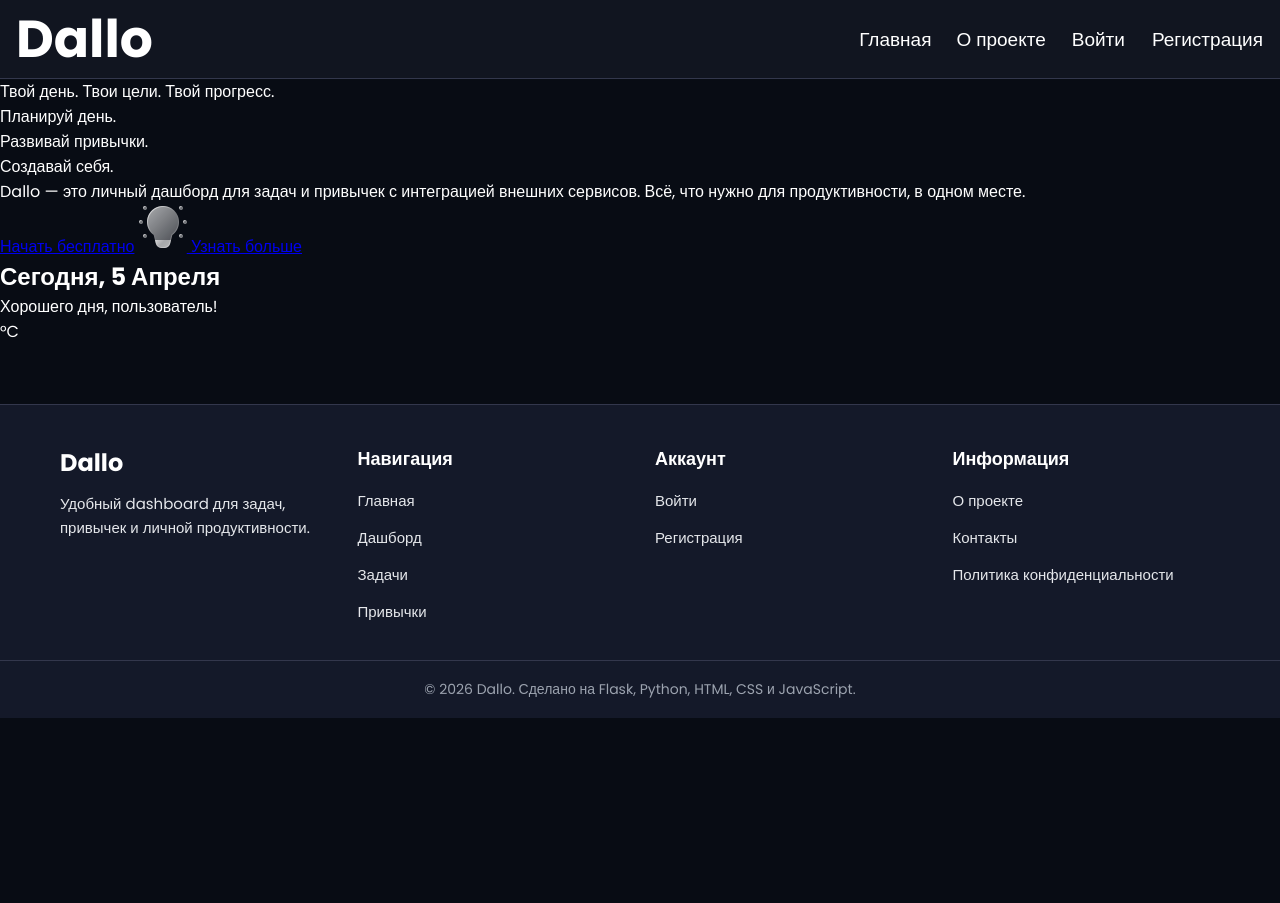
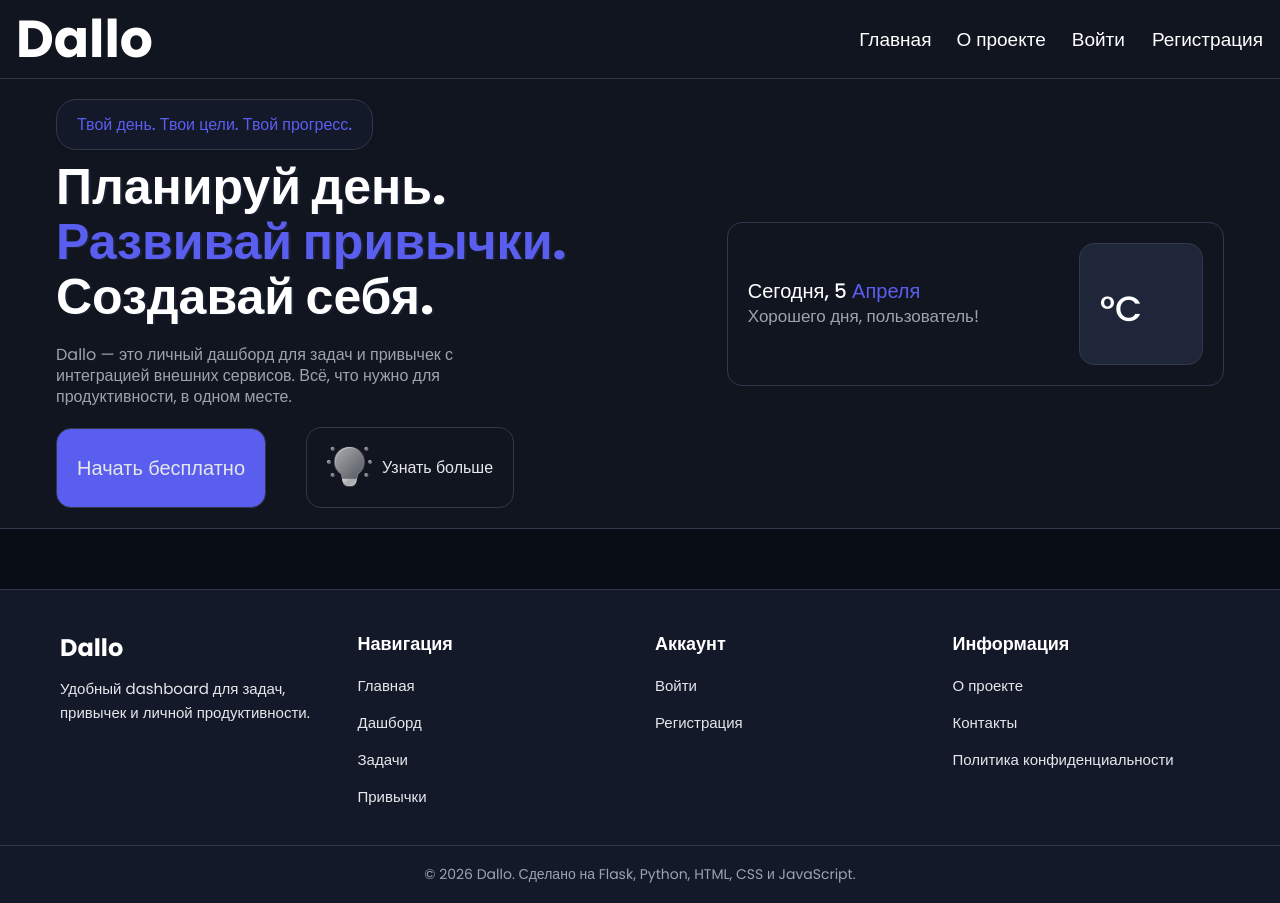
Before and after one commit to Kaldene/Dailo, a Flask app: page / in a window 1280 px wide. Before the commit the page ends 718 px from the top, so only its background shows below. Run offline with Flask 3, Linux system fonts and the light colour scheme; data that the repository does not hold is empty.

Commit message:
свертал hero блок в index.html

```diff
--- a/routes/main/main.py
+++ b/routes/main/main.py
@@ -27,8 +27,10 @@ def home():
     weather_service = WeatherService()
     current_weather_base = weather_service.weather_request_base("Москва")
 
-    current_date = f"{now.day} {months[now.month]}"
+    current_day = now.day
+    current_month = months[now.month]
 
     return render_template('index.html',
-                           current_date=current_date,
+                           current_day=current_day,
+                           current_month=current_month,
                            current_weather_base=current_weather_base)
--- a/service/weather_service.py
+++ b/service/weather_service.py
@@ -43,7 +43,8 @@ class WeatherService:
             return {
                 "temperature": data["current"]["temp_c"],
                 "condition": condition_ru,
-                "city": data["location"]["name"]
+                "city": data["location"]["name"],
+                 "icon": "https:" + data["current"]["condition"]["icon"]
             }
 
         except requests.exceptions.RequestException as err:
--- a/static/css/main.css
+++ b/static/css/main.css
@@ -10,6 +10,7 @@
      --bg-section: #111520;
      --bg-card: #141929;
     --bg-card-hover: #1B2133;
+    --bg-weather: #20263A;
 
      /* border */
      --border-default: #33374C;
@@ -158,3 +159,183 @@ header{
 
 /*INDEX*/
 /*HERO*/
+.hero {
+    background-color: var(--bg-section);
+    width: 100%;
+    border-bottom: 1px solid var(--border-default);
+}
+
+.hero-container {
+    max-width: 1200px; /* ограничение ширины */
+    margin: 0 auto; /* центрирование */
+    display: flex;
+    align-items: center;
+    flex-direction: row;
+    justify-content: space-between;
+    padding: 20px 1rem;
+}
+
+.hero-text {
+    display: inline-block;
+}
+
+.hero-title {
+    display: inline-block;
+    max-width: 420px;
+    padding: 12px 20px;
+    background-color: var(--bg-card);
+    color: var(--primary);
+    border: 1px solid var(--border-default);
+    border-radius: 20px;
+    font-weight: 500;
+    font-size: 16px;
+    box-shadow: 0 2px 6px rgba(0,0,0,0.05);
+    margin-bottom: 10px;
+}
+
+.hero-subtitle {
+    font-size: 50px;
+    color: var(--text-primary);
+    line-height: 1.1;
+    font-weight: 700;
+    text-shadow: #1B2133 2px 1px 0;
+    margin-bottom: 20px;
+}
+
+.hero-subtitle-color {
+    color: var(--primary);
+}
+
+.hero-description{
+    color: var(--text-muted);
+    line-height: 1.3;
+    font-weight: 200;
+    margin-bottom: 20px;
+}
+
+.btn-hero{
+    display: flex;
+    align-items: center;
+    flex-direction: row;
+    gap: 40px;
+}
+
+.btn-primary{
+    padding: 24px 20px;
+    background-color: var(--primary);
+    color: var(--text-secondary);
+    border-radius: 15px;
+    text-decoration: none;
+    font-size: 20px;
+    border: 1px solid var(--border-default);
+    transition: 0.3s ease;
+}
+
+.btn-secondary{
+    padding: 17px 20px;
+    display: flex;
+    align-items: center;
+    flex-direction: row;
+    gap: 10px;
+    text-decoration: none;
+    color: var(--text-secondary);
+    background-color: var(--bg-section);
+    border-radius: 15px;
+    border: 1px solid var(--border-default);
+    transition: 0.3s ease;
+}
+
+.btn-secondary img{
+    max-width: 100px;
+    height: 45px;
+}
+
+.btn-secondary:hover,
+.btn-primary:hover{
+    transform: translateY(-3px);
+    box-shadow: 0 6px 15px rgba(0,0,0,0.1);
+}
+
+.hero-info{
+    max-width: 700px;
+    height: auto;
+    border: 1px solid var(--border-default);
+    background-color: var(--bg-section);
+    padding: 20px;
+    border-radius: 15px;
+}
+
+.hero-card{
+    display: flex;
+    flex-direction: row;
+    gap: 100px;
+    align-items: center;
+    justify-content: space-between;
+}
+
+.today-date-card h2{
+    color: var(--text-primary);
+    line-height: 1.2;
+    font-weight: 500;
+    font-size: 20px;
+}
+
+.accent-month{
+    color: var(--primary);
+}
+
+.today-date-card p{
+    color: var(--text-muted);
+    font-size: 17px;
+}
+
+.weather-card{
+    display: flex;
+    flex-direction: row;
+    gap: 40px;
+    justify-content: center;
+    align-items: center;
+    padding: 10px 20px;
+    background-color: var(--bg-weather);
+    border: 1px solid var(--border-default);
+    border-radius: 15px;
+}
+
+.today-weather{
+    display: flex;
+    flex-direction: column;
+    justify-content: center;
+    align-items: center;
+    gap: 10px;
+}
+
+.weather-city{
+    font-weight: 500;
+    font-size: 20px;
+    color: var(--primary);
+}
+
+.weather-temp{
+    font-weight: 500;
+    font-size: 35px;
+    color: var(--text-primary);
+}
+
+.weather-status{
+    display: flex;
+    flex-direction: column;
+    justify-content: center;
+    align-items: center;
+}
+
+.weather-status img{
+    max-width: 100px;
+    height: 100px;
+}
+
+.weather-condition{
+    text-align: center;
+    color: var(--text-muted);
+    font-size: 15px;
+    text-shadow: #1B2133 2px 1px 0;
+}
--- a/templates/index.html
+++ b/templates/index.html
@@ -8,19 +8,21 @@ Dailo
 <section class="hero">
     <div class="hero-container">
         <div class="hero-content">
+            <div class="hero-text">
                 <p class="hero-title">
                     Твой день. Твои цели. Твой прогресс.
                 </p>
+            </div>
 
             <div class="hero-subtitle">
                 <p>Планируй день.</p>
-                <p>Развивай привычки.</p>
+                <p class="hero-subtitle-color">Развивай привычки.</p>
                 <p>Создавай себя.</p>
             </div>
 
             <p class="hero-description">
-                Dallo — это личный дашборд для задач и привычек с интеграцией
-                внешних сервисов. Всё, что нужно для продуктивности, в одном месте.
+                Dallo — это личный дашборд для задач и привычек с<br> интеграцией
+                внешних сервисов. Всё, что нужно для<br> продуктивности, в одном месте.
             </p>
 
             <div class="btn-hero">
@@ -32,10 +34,14 @@ Dailo
                 </a>
             </div>
         </div>
+
         <div class="hero-info">
-            <div class=''>
+            <div class='hero-card'>
                 <div class="today-date-card">
-                    <h2>Сегодня, {{ current_date }}</h2>
+                    <!-- Добавить когда пользователь вошел в аккаунт
+                     и базовую погоду
+                     -->
+                    <h2>Сегодня, {{ current_day }} <span class="accent-month">{{ current_month }}</span></h2>
                     <p>
                         Хорошего дня,
                         {% if current_user.is_authenticated %}
@@ -45,10 +51,17 @@ Dailo
                         {% endif %}
                     </p>
                 </div>
+
                 <div class="weather-card">
+                    <div class="today-weather">
                         <div class="weather-city">{{ current_weather_base.city }}</div>
                         <div class="weather-temp">{{ current_weather_base.temperature }}°C</div>
+                    </div>
+
+                    <div class="weather-status">
+                        <img src="{{ current_weather_base.icon }}" alt="{{ current_weather_base.condition }}">
                         <div class="weather-condition">{{ current_weather_base.condition }}</div>
+                    </div>
                 </div>
             </div>
         </div>
```
Lines whose indentation alone changed are shown as unchanged.
